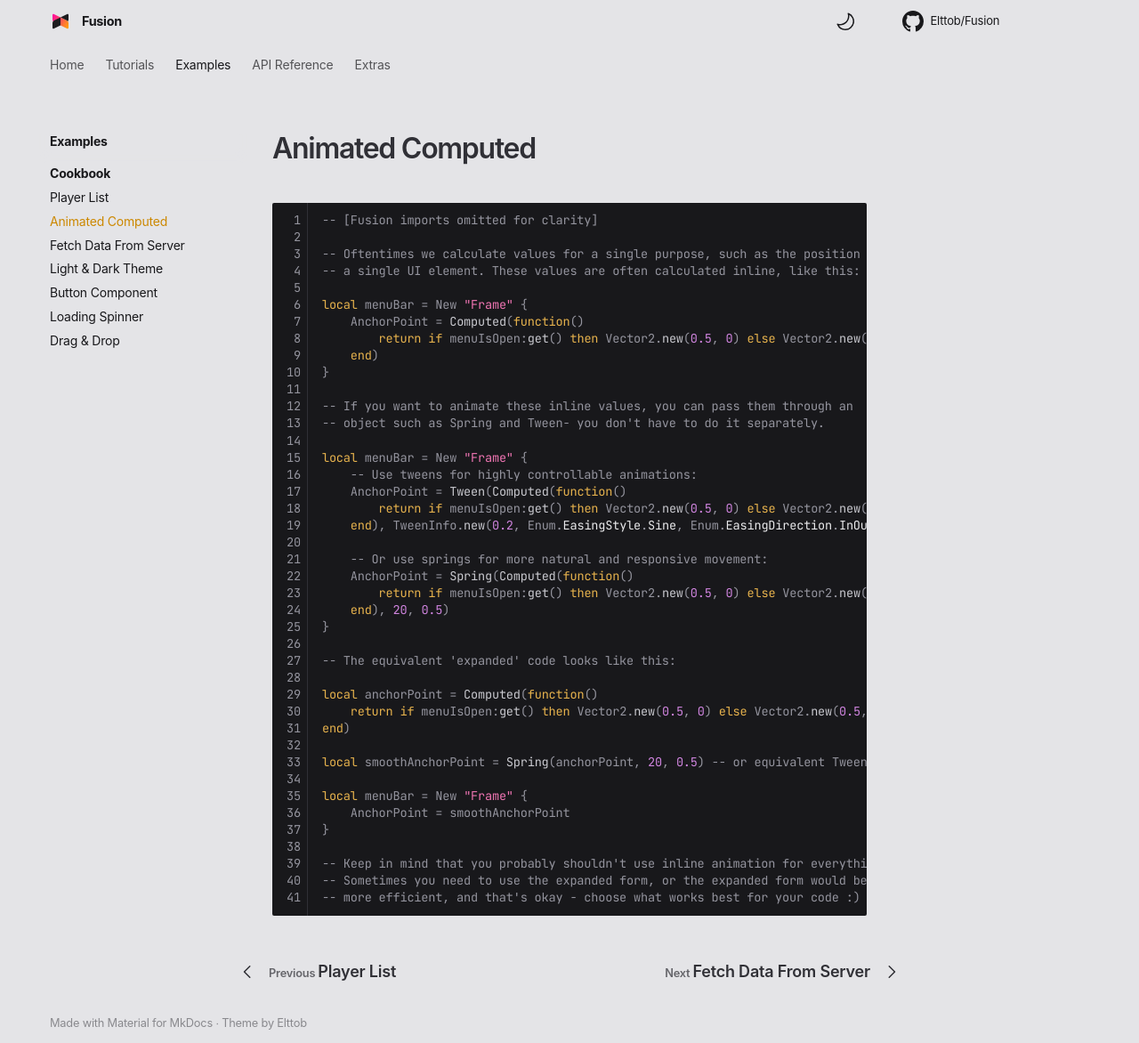
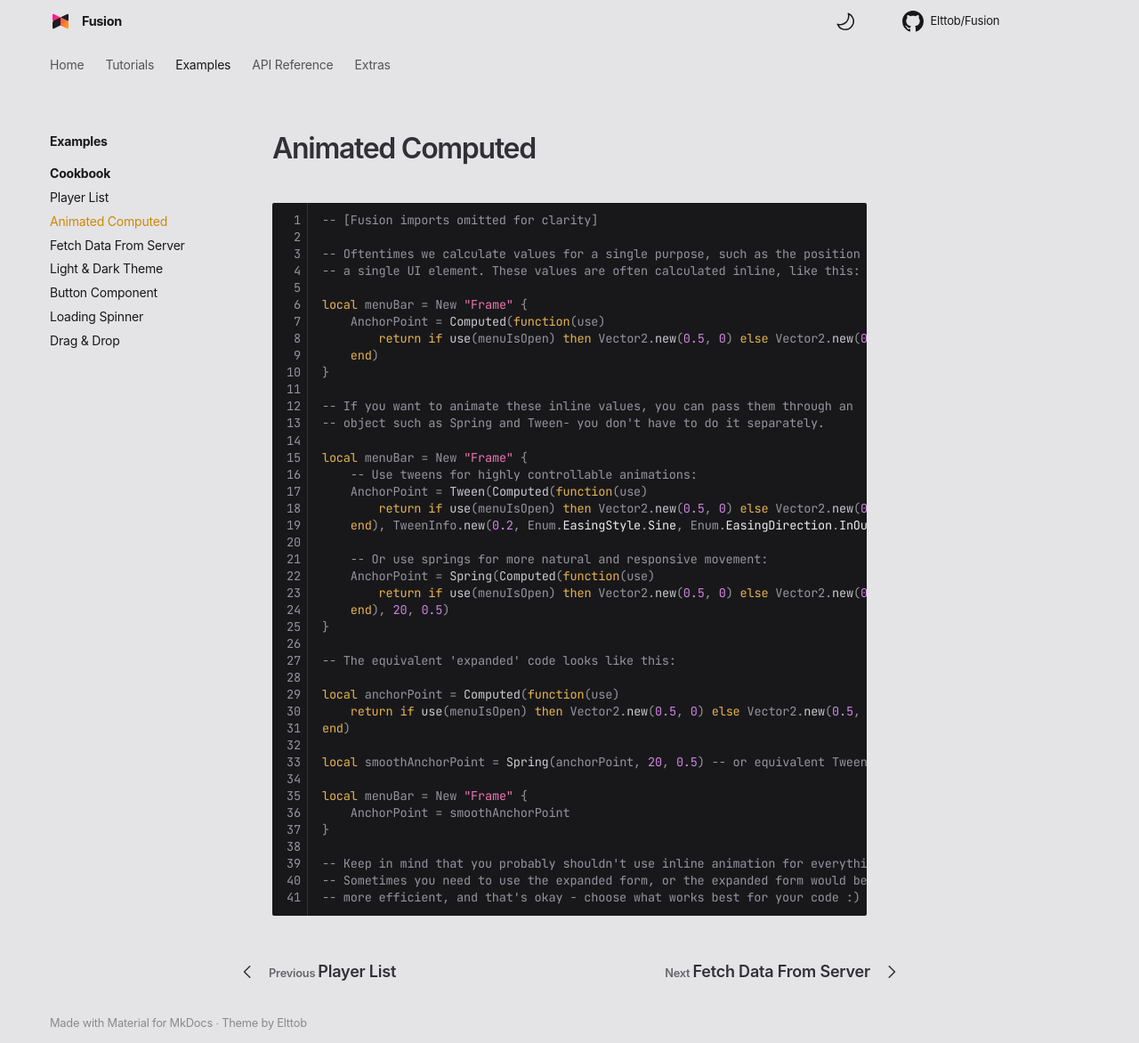
Before and after one commit to dphfox/Fusion, an MkDocs documentation site: the page built from docs/examples/cookbook/animated-computed.md, in a window 1280 px wide and 1172 px high. Shown: the whole window at 89% size. Built offline with MkDocs 1.6.1 and Material for MkDocs 9.7.7, drawn with Linux system fonts in a browser that asks for light colours; some web fonts are replaced; comment, search, counter and statistics services are not loaded; the version menu is left out.

Commit message:
Update Animated Computed cookbook

```diff
--- a/docs/examples/cookbook/animated-computed.md
+++ b/docs/examples/cookbook/animated-computed.md
@@ -5,8 +5,8 @@
 -- a single UI element. These values are often calculated inline, like this:
 
 local menuBar = New "Frame" {
-	AnchorPoint = Computed(function()
-		return if menuIsOpen:get() then Vector2.new(0.5, 0) else Vector2.new(0.5, -1)
+	AnchorPoint = Computed(function(use)
+		return if use(menuIsOpen) then Vector2.new(0.5, 0) else Vector2.new(0.5, -1)
 	end)
 }
 
@@ -15,20 +15,20 @@ local menuBar = New "Frame" {
 
 local menuBar = New "Frame" {
 	-- Use tweens for highly controllable animations:
-	AnchorPoint = Tween(Computed(function()
-		return if menuIsOpen:get() then Vector2.new(0.5, 0) else Vector2.new(0.5, -1)
+	AnchorPoint = Tween(Computed(function(use)
+		return if use(menuIsOpen) then Vector2.new(0.5, 0) else Vector2.new(0.5, -1)
 	end), TweenInfo.new(0.2, Enum.EasingStyle.Sine, Enum.EasingDirection.InOut)),
 
 	-- Or use springs for more natural and responsive movement:
-	AnchorPoint = Spring(Computed(function()
-		return if menuIsOpen:get() then Vector2.new(0.5, 0) else Vector2.new(0.5, -1)
+	AnchorPoint = Spring(Computed(function(use)
+		return if use(menuIsOpen) then Vector2.new(0.5, 0) else Vector2.new(0.5, -1)
 	end), 20, 0.5)
 }
 
 -- The equivalent 'expanded' code looks like this:
 
-local anchorPoint = Computed(function()
-	return if menuIsOpen:get() then Vector2.new(0.5, 0) else Vector2.new(0.5, -1)
+local anchorPoint = Computed(function(use)
+	return if use(menuIsOpen) then Vector2.new(0.5, 0) else Vector2.new(0.5, -1)
 end)
 
 local smoothAnchorPoint = Spring(anchorPoint, 20, 0.5) -- or equivalent Tween
```
